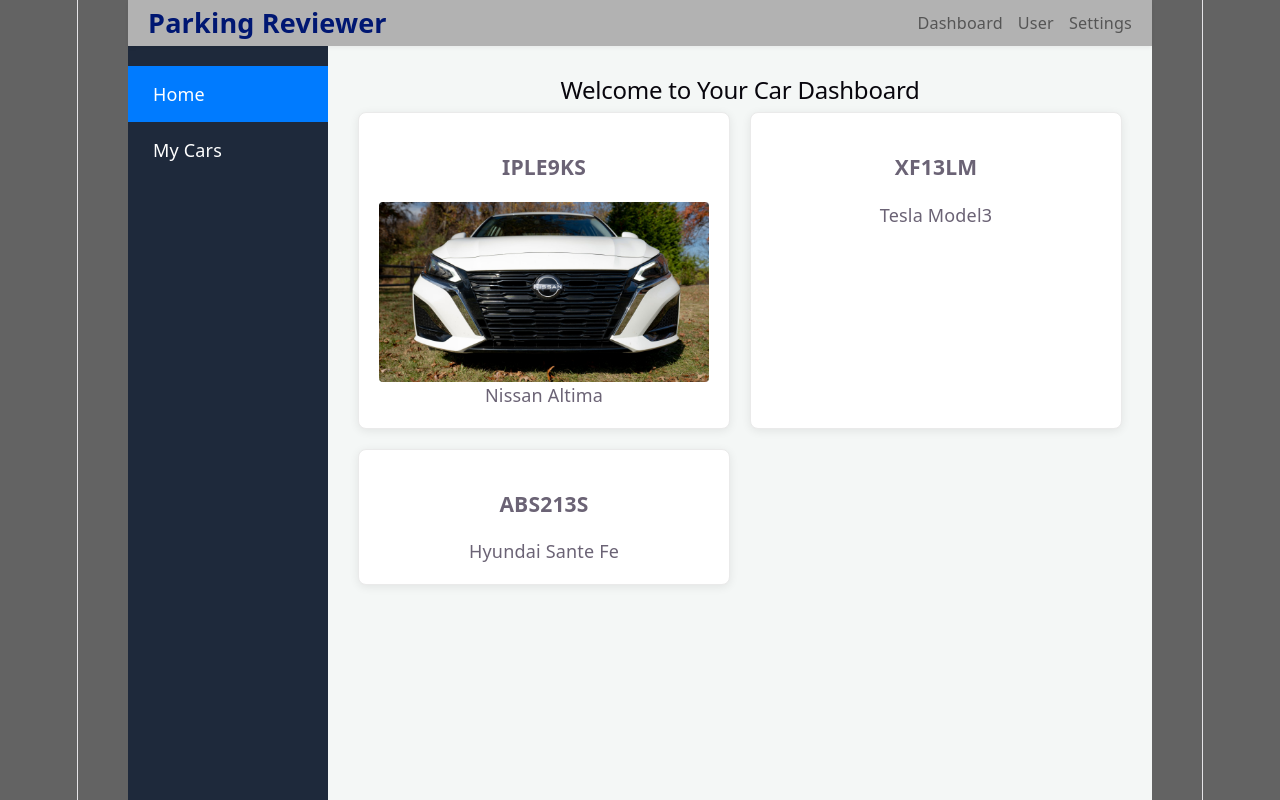
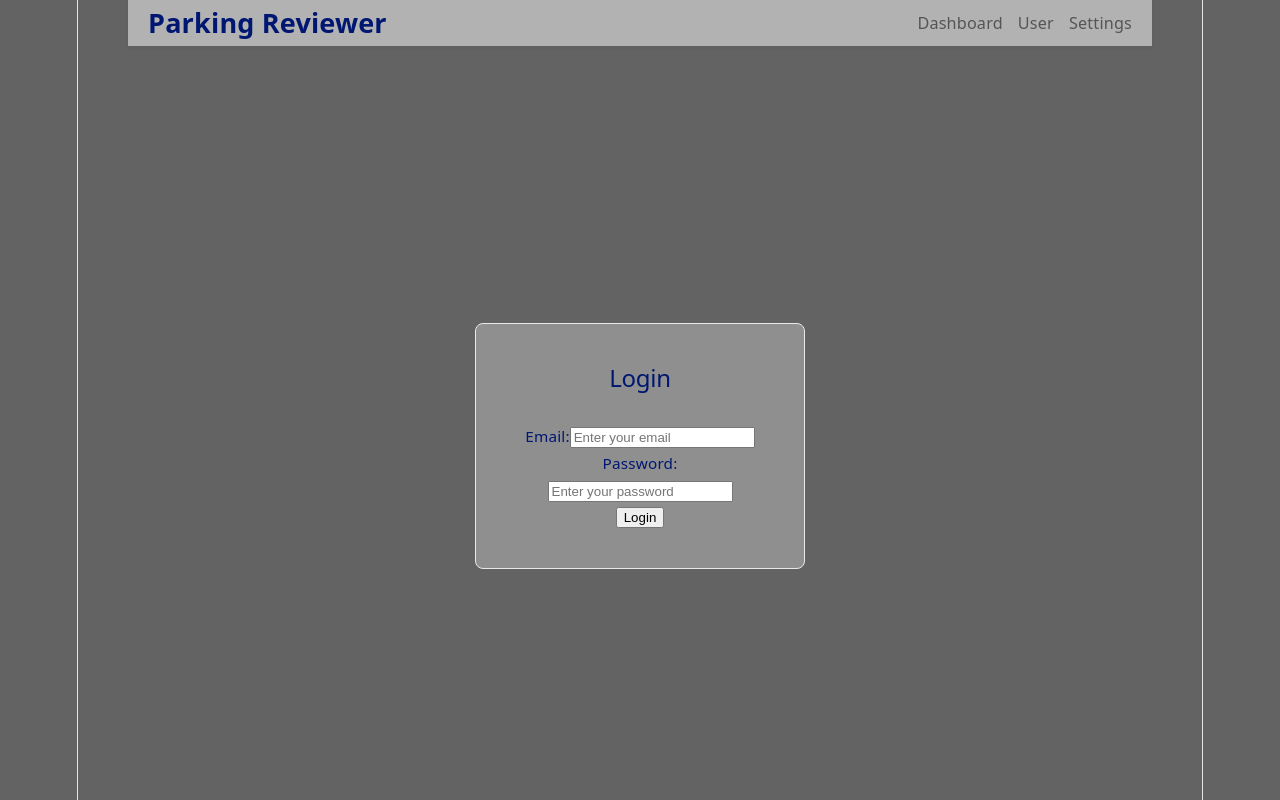
Before and after one commit to phiH007/Parking-Reviewer, a React (Vite) app in the folder frontend/: page / in a window 1280 px wide. Built offline with nearby package versions, Linux system fonts and the light colour scheme.

Commit message:
add login and update main to include login. No funcationality added

```diff
--- a/frontend/index.html
+++ b/frontend/index.html
@@ -2,9 +2,9 @@
 <html lang="en">
   <head>
     <meta charset="UTF-8" />
-    <link rel="icon" type="image/svg+xml" href="/favicon.svg" />
+    <link rel="icon" type="image/svg+xml" href="./src/assets/car.svg" />
     <meta name="viewport" content="width=device-width, initial-scale=1.0" />
-    <title>my-react-app</title>
+    <title>Parking Reviewer</title>
   </head>
   <body>
     <div id="root"></div>
--- a/frontend/src/App.css
+++ b/frontend/src/App.css
@@ -2,13 +2,13 @@
 body {
   margin: 0;
   font-family: system-ui, -apple-system, BlinkMacSystemFont, 'Segoe UI', Roboto, Oxygen, Ubuntu, Cantarell, 'Open Sans', 'Helvetica Neue', sans-serif;
-  background-color: #636363; /* Light gray background like the image */
+  background-color: #636363;
 }
 
 .app-container {
   display: flex;
   flex-direction: column;
-  height: 100vh; /* Occupy full viewport height */
+  height: 100vh;
   width: 80vw;
   align-self: center;
 }
@@ -21,8 +21,8 @@
   display: flex;
   justify-content: space-between;
   align-items: center;
-  box-shadow: 0 2px 4px rgba(0,0,0,0.05); /* Soft header shadow */
-  z-index: 10; /* Keep header on top */
+  box-shadow: 0 2px 4px rgba(0,0,0,0.05);
+  z-index: 10;
 }
 
 .header-logo {
@@ -45,14 +45,14 @@
 /* 2. Content Layout (Sidebar + Main) */
 .content-layout {
   display: flex;
-  flex: 1; /* Take all remaining vertical space */
-  overflow: hidden; /* Prevent scrolling on the entire layout */
+  flex: 1;
+  overflow: hidden;
 }
 
 /* 3. Sidebar Styles */
 .sidebar {
-  width: 200px; /* Modern, fixed sidebar width */
-  background-color: #1e293b; /* Dark slate background like many interfaces */
+  width: 200px;
+  background-color: #1e293b;
   color: #fff;
   display: flex;
   flex-direction: column;
@@ -74,20 +74,20 @@
 }
 
 .sidebar-item.active {
-  background-color: #007bff; /* Match blue theme on active item */
+  background-color: #007bff;
 }
 
 /* 4. MainContent Styles */
 .main-content {
-  flex: 1; /* Occupy remaining horizontal space */
+  flex: 1;
   background-color: #f4f7f6;
   padding: 30px;
-  overflow-y: auto; /* Enable scrolling only within main content */
+  overflow-y: auto;
 }
 
 .card-container {
   display: grid;
-  grid-template-columns: repeat(auto-fill, minmax(300px, 1fr)); /* Responsive cards */
+  grid-template-columns: repeat(auto-fill, minmax(300px, 1fr));
   gap: 20px;
 }
 
@@ -106,3 +106,33 @@
   border-radius: 4px;
   display: block;
 }
+
+/* 5. Login Styles */
+.login-container {
+  display: flex;
+  justify-content: center;
+  align-items: center;
+  height: 100vh;
+  margin: auto;
+}
+
+.login-box {
+  background-color: hsl(0, 0%, 56%);
+  border-radius: 8px;
+  padding: 40px 36px;
+  width: 20vw;
+  max-width: 400px;
+  border: 1px solid #eaeaea;
+}
+
+.login-box h2 {
+  margin-bottom: 30px;
+  color: #001772;
+  text-align: center;
+}
+
+.login-box label {
+  font-size: 0.85rem;
+  color: #001772;
+;
+}
--- a/frontend/src/App.jsx
+++ b/frontend/src/App.jsx
@@ -3,15 +3,18 @@
 import Header from './components/header';
 import Sidebar from './components/sidebar';
 import Main from './components/main';
+import Login from './components/login'
 import './App.css';
 
+// need to figure out routing and connect login page to mongodb. Opens by default to login page
 function App() {
   return (
     <div className="app-container">
       <Header />
       <div className="content-layout">
-        <Sidebar />
-        <Main />
+        <Login />
+        {/* <Sidebar />
+        <Main /> */}
       </div>
     </div>
   );
--- /dev/null
+++ b/frontend/src/components/login.jsx
@@ -0,0 +1,22 @@
+const Login = () => {
+    return (
+        <div className="login-container">
+            <div className="login-box">
+            <h2>Login</h2>
+            <form>
+                <div>
+                    <label for="email">Email:</label>
+                    <input type="email" id="email" placeholder="Enter your email" />
+                </div>
+                <div>
+                    <label for="password">Password:</label>
+                    <input type="password" id="password" placeholder="Enter your password" />
+                </div>
+                <button type="submit">Login</button>
+             </form>
+            </div>
+        </div>
+    );
+};
+
+export default Login
```
Also changed, not shown: frontend/src/assets/car.svg (added).
